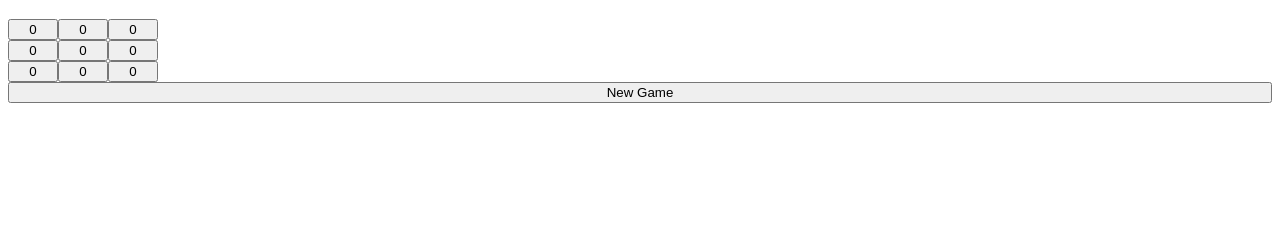
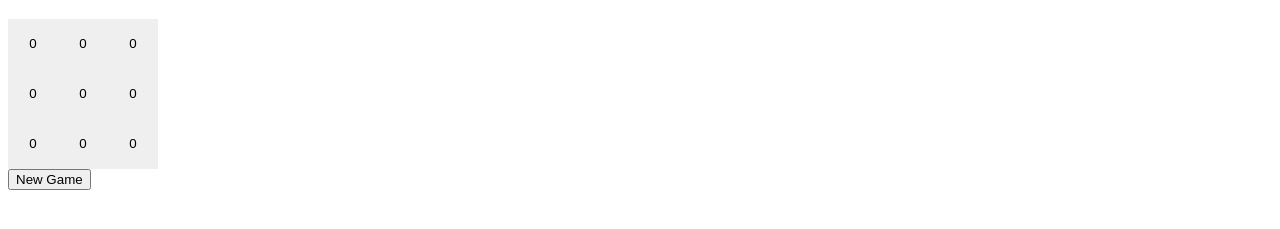
Before and after one commit to CarterJWard/ODIN-TicTacToe, a plain HTML site: page index.html in a window 1280 px wide. Shown: the part 61-290 px from the top of the page. Drawn offline with Linux system fonts and the light colour scheme.

Commit message:
Game element sizing

```diff
--- a/index.html
+++ b/index.html
@@ -13,7 +13,7 @@
 <body>
     <h1 id="turn"></h1>
     <div id="board">
-            <div></div>
+            <div class="leftBorder"></div>
             <div></div>
             <div></div>
             <div></div>
--- a/script.js
+++ b/script.js
@@ -75,7 +75,7 @@ const Game = () => {
         switch (value) {
             case 2: return '<img src="icons/p2.svg">';
             case 1: return '<img src="icons/p1.svg">';
-            default: return `<button onClick='game.Click(${row},${col})'>0</button>`
+            default: return `<button onClick='game.Click(${row},${col})' class='gameButton'>0</button>`
         }
     }
 
--- a/style.css
+++ b/style.css
@@ -3,7 +3,14 @@
     grid-template-columns: 50px 50px 50px;
 }
 
-button {
-    width: 100%;
-    height: 100%
+#board div, .gameButton {
+    padding: 0;
+    margin: 0;
+    border: 0;
+    width: 50px;
+    height: 50px
 }
+
+.leftBorder {
+    border-left: 1px solid black;
+}
```
